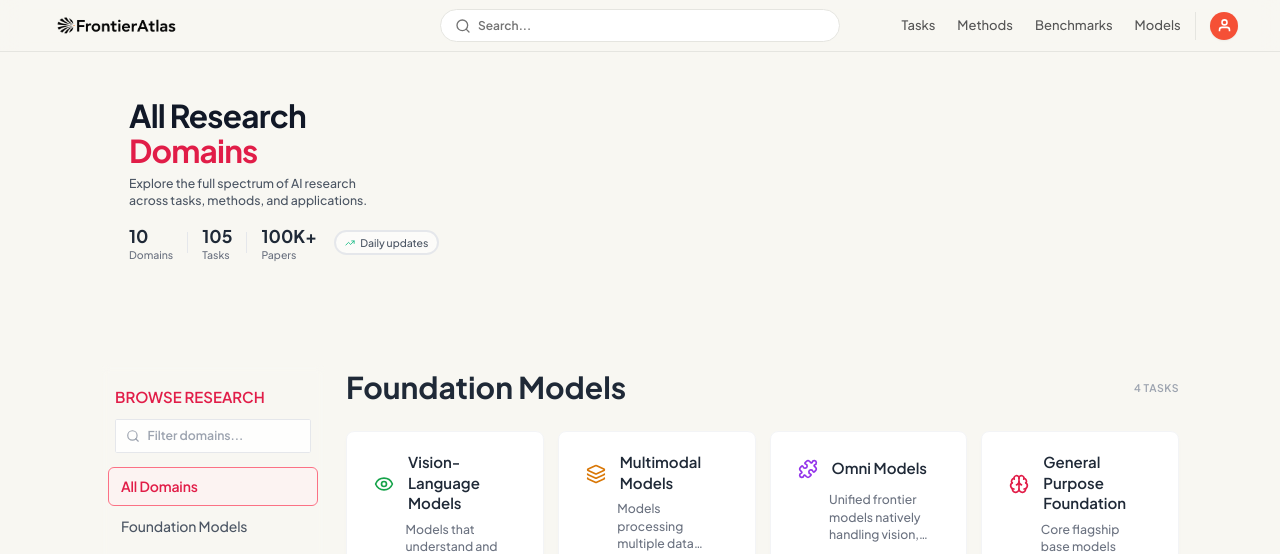
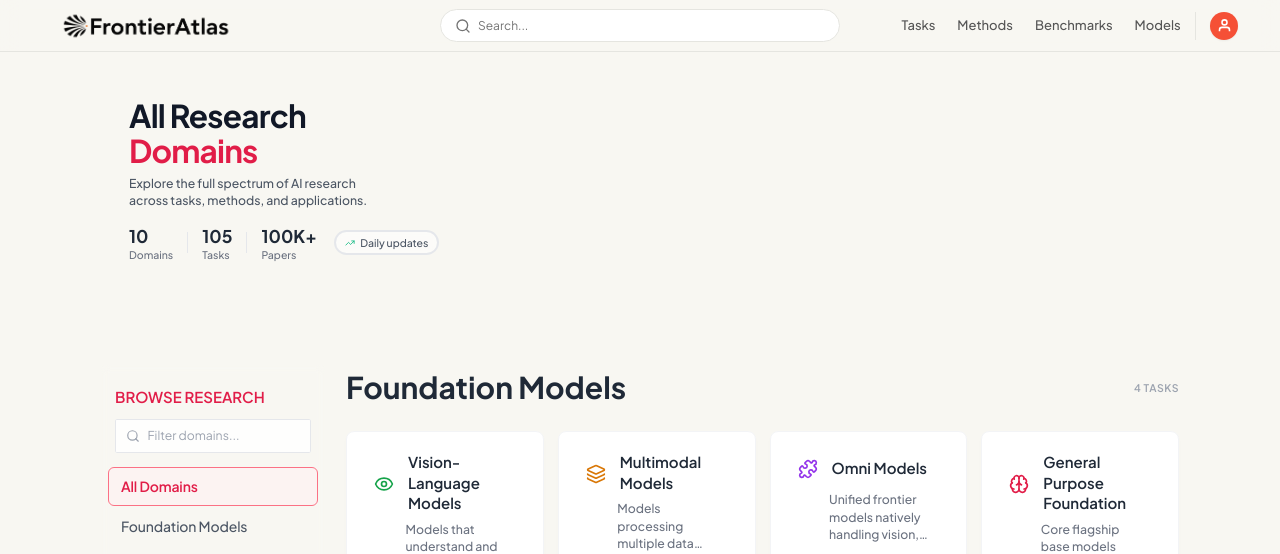
Before and after one commit to Deepak-Solanki04/Frontier_Atlas, a Next.js app: page / in a window 1280 px wide. Shown: the top 554 px of the page. Built offline with nearby package versions, Linux system fonts and the light colour scheme.

Commit message:
fix(header,styles): reset global input font-weight to 400 and slightly increase logo scale (~15%) for exact parity

```diff
--- a/app/globals.css
+++ b/app/globals.css
@@ -38,7 +38,8 @@ html, body {
 }
 
 a { color: inherit; text-decoration: none; font-weight: inherit; }
-button, input, textarea, select { font-family: 'Plus Jakarta Sans', 'Outfit', var(--font-plus-jakarta), var(--font-outfit), var(--font-inter), 'Inter', -apple-system, BlinkMacSystemFont, "Segoe UI", Roboto, sans-serif !important; font-weight: 600; }
+button { font-family: 'Plus Jakarta Sans', var(--font-plus-jakarta), -apple-system, BlinkMacSystemFont, "Segoe UI", Roboto, sans-serif !important; font-weight: 600; }
+input, textarea, select { font-family: 'Plus Jakarta Sans', var(--font-plus-jakarta), -apple-system, BlinkMacSystemFont, "Segoe UI", Roboto, sans-serif !important; font-weight: 400 !important; }
 
 /* ═══════ SHELL ═══════ */
 .app-shell { display: flex; flex-direction: column; height: 100vh; width: 100vw; overflow: hidden; }
--- a/components/Header.tsx
+++ b/components/Header.tsx
@@ -53,14 +53,14 @@ export default function Header() {
         </button>
         <Link
           href="/"
-          className="flex items-center justify-center xl:justify-start cursor-pointer absolute left-1/2 -translate-x-1/2 xl:relative xl:left-auto xl:-translate-x-0 w-[160px] sm:w-[200px] xl:w-[240px] h-12 xl:h-14"
+          className="flex items-center justify-center xl:justify-start cursor-pointer absolute left-1/2 -translate-x-1/2 xl:relative xl:left-auto xl:-translate-x-0 w-[185px] sm:w-[230px] xl:w-[275px] h-[52px] xl:h-[58px]"
         >
           <Image
             alt="Frontier Atlas"
             src="/logo.png"
             fill
-            className="object-contain object-center xl:object-left"
-            sizes="(max-width: 1280px) 200px, 240px"
+            className="object-contain object-center xl:object-left scale-[1.15] xl:scale-[1.18] xl:origin-left"
+            sizes="(max-width: 1280px) 230px, 275px"
             priority
           />
         </Link>
@@ -87,7 +87,7 @@ export default function Header() {
               <input
                 type="text"
                 placeholder="Search..."
-                className="bg-transparent outline-none flex-1 text-[#111111] placeholder:text-[#737373] min-w-0 pr-10 h-9 text-[12px]"
+                className="bg-transparent outline-none flex-1 text-[#111111] placeholder:text-[#737373] min-w-0 pr-10 h-9 text-[12px] font-sans font-normal"
                 aria-label="Search"
                 aria-autocomplete="list"
                 aria-controls="search-suggestions"
```
